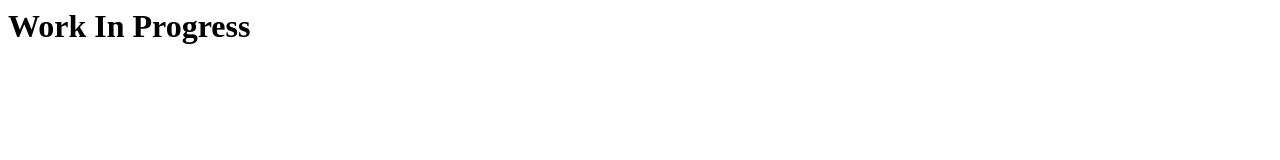
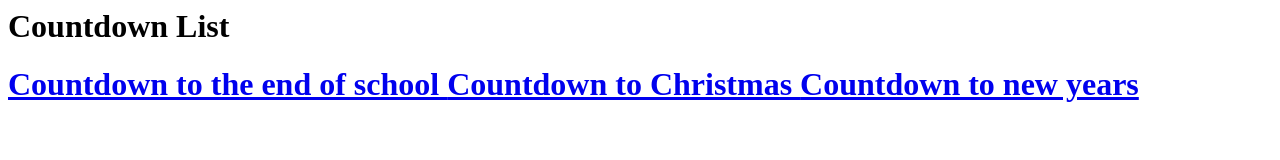
Before and after one commit to TheTyphoon1/countdowns, a plain HTML site: page index.html in a window 1280 px wide. Drawn offline with Linux system fonts and the light colour scheme.

Commit message:
Update index.html

```diff
--- a/index.html
+++ b/index.html
@@ -1 +1,19 @@
-<h1> Work In Progress <h1>
+<h1> Countdown List <h1>
+<a href="https://thetyphoon1.github.io/schoolcountdown/">
+Countdown to the end of school
+</a>
+ <a href="https://thetyphoon1.github.io/christmas/">
+Countdown to Christmas
+</a>
+  <a href="https://thetyphoon1.github.io/newyears/">
+Countdown to new years
+</a>
+  <a href="">
+
+</a>
+  <a href="">
+
+</a>
+  <a href="">
+
+</a>
```
